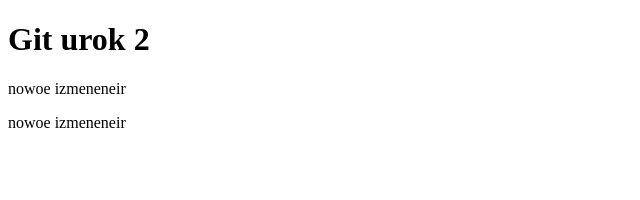
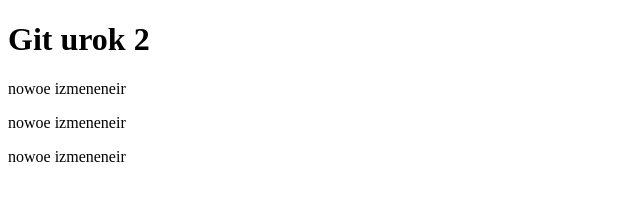
Before and after one commit to babayanshahen/lessongit, a plain HTML site: page index.html in a window 1280 px wide. Shown: the whole page, without its empty margins (0-640 px from the left). Drawn offline with Linux system fonts and the light colour scheme.

Commit message:
3 commit

```diff
--- a/index.html
+++ b/index.html
@@ -8,5 +8,6 @@
 	<h1>Git urok 2</h1>
 	<p>nowoe izmeneneir</p>
 	<p>nowoe izmeneneir</p>
+	<p>nowoe izmeneneir</p>
 </body>
 </html>
```
